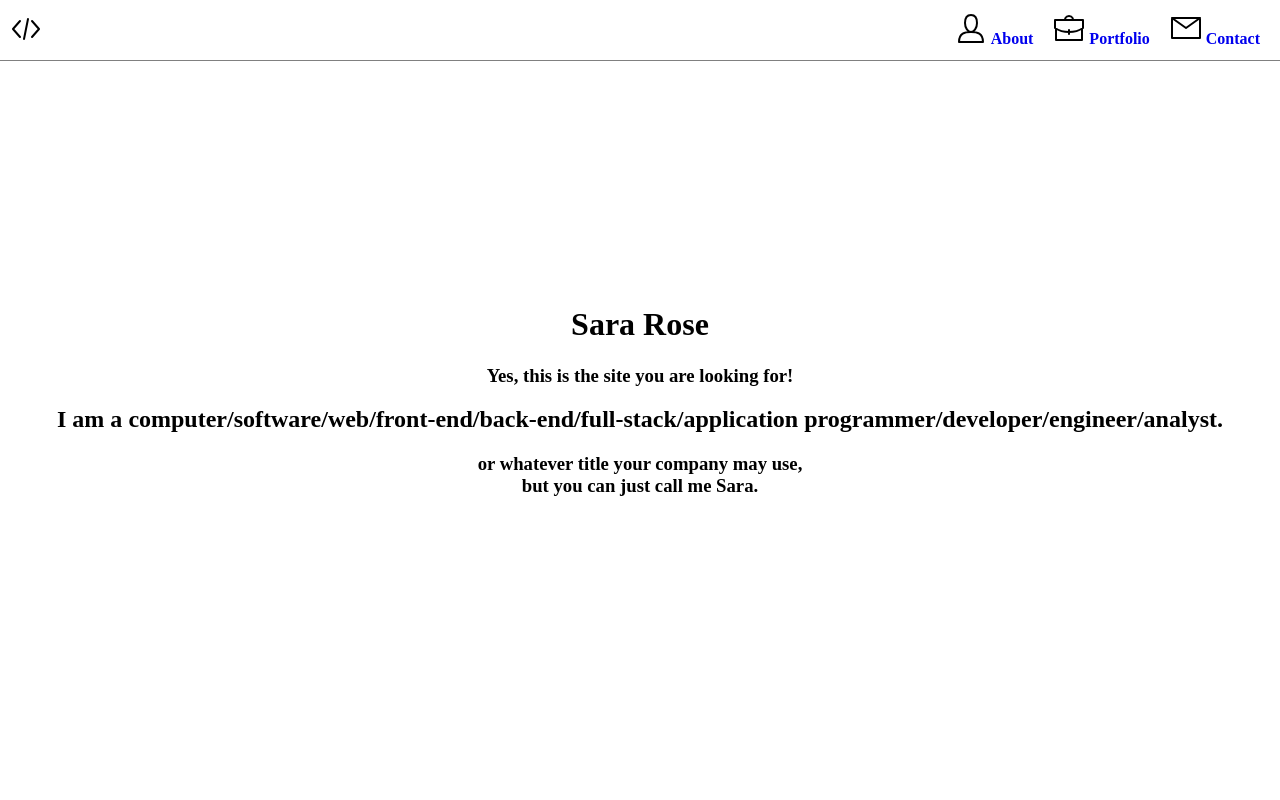
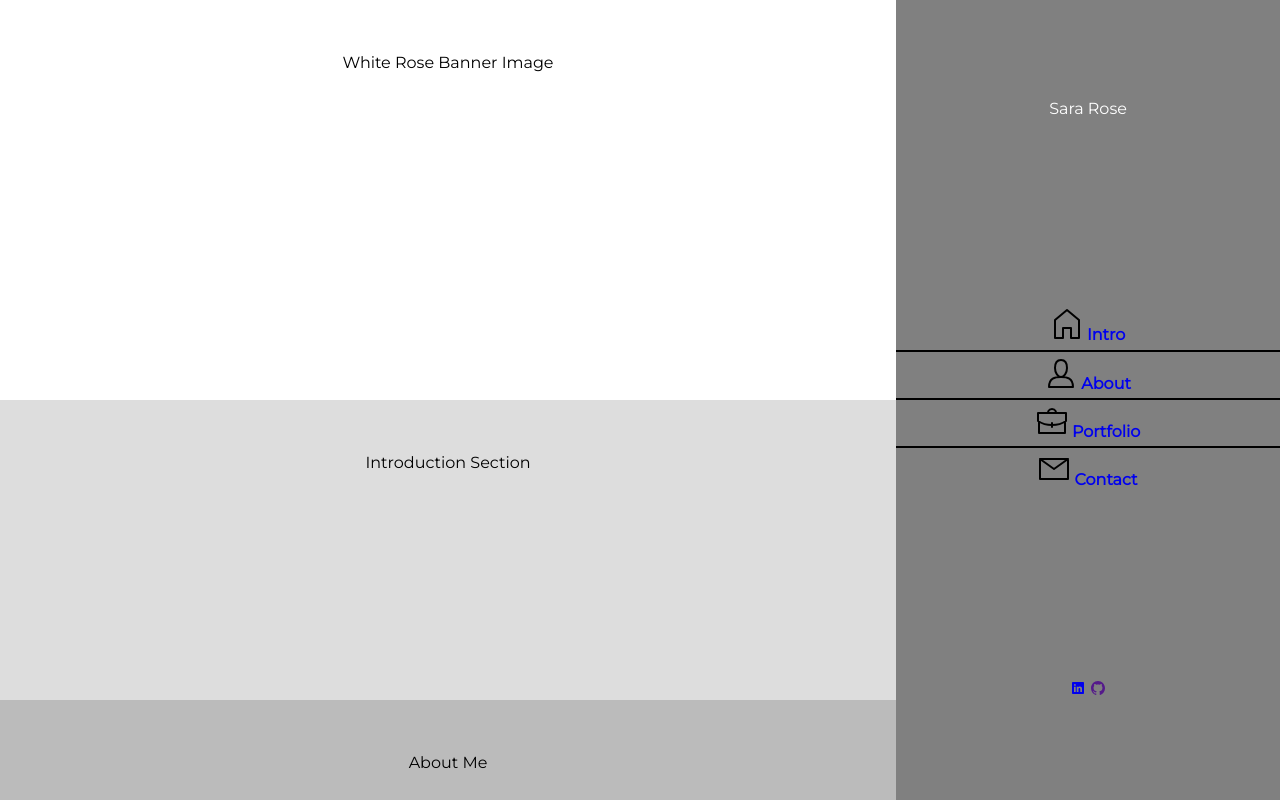
Before and after one commit to SaraRose686/portfolio, a plain HTML site: page index.html in a window 1280 px wide. Shown: the top 800 px of the page. Drawn offline with nearby package versions, Linux system fonts and the light colour scheme; a web font is replaced by a local one.

Commit message:
Updates for Gray-box Wireframe

```diff
--- a/index.html
+++ b/index.html
@@ -9,21 +9,32 @@
     <link rel="stylesheet" href="https://cdnjs.cloudflare.com/ajax/libs/normalize/8.0.1/normalize.min.css"
         integrity="sha256-l85OmPOjvil/SOvVt3HnSSjzF1TUMyT9eV0c2BzEGzU="
         crossorigin="anonymous" />
-    <link href='//cdn.jsdelivr.net/devicons/1.8.0/css/devicons.min.css' rel='stylesheet'>
+    <link href='https://cdn.jsdelivr.net/devicons/1.8.0/css/devicons.min.css' rel='stylesheet'>
+    <link href="https://fonts.googleapis.com/css?family=Anonymous+Pro|Clicker+Script|Montserrat&display=swap" rel="stylesheet">
     <link rel="stylesheet" href="style.css" type="text/css" />
     <script type="module" src="script.js"></script>
+    <script src="https://unpkg.com/ionicons@4.5.5/dist/ionicons.js" defer></script>
 </head>
 
 <body>
-    <header>
+
+    <header id="pageHeader">
+        <h1>Sara Rose</h1>
+        <img src="/bytesize-icons/icons/menu.svg" alt="Expand/Collapse menu">
+    </header>
+
+    <nav>
         <figure>
-            <a href="#">
-                <img class="headerIcon" src="bytesize-icons/icons/code.svg" alt="I am a coder." />
+            <div></div>
+            <figcaption>Sara Rose</figcaption>
+        </figure>
+        <ul>
+            <li>
+                <a href="#" >
+                    <img class="menuIcon" src="bytesize-icons/icons/home.svg" alt="Intro" />
+                    <strong class="menuText">Intro</strong>
                 </a>
-        </figure>
-        <nav>
-            <img class="menuBars" src="/bytesize-icons/icons/menu.svg" alt="Collapse menu" />
-            <ul class="menu">
+            </li>
             <li>
                 <a href="#" >
                     <img class="menuIcon" src="bytesize-icons/icons/user.svg" alt="About Me" />
@@ -43,10 +54,40 @@
                 </a>
             </li>
         </ul>
+        <footer>
+            <a href="#">
+                <ion-icon name="logo-linkedin"></ion-icon>
+            </a>
+            <a href="">
+                <ion-icon name="logo-github"></ion-icon>
+            </a>
+        </footer>
     </nav>
+
+
+    <main>
+        <header id="whiteRoseBanner">
+            White Rose Banner Image
         </header>
-    <main>
-        <article>
+
+        <section>
+            Introduction Section
+        </section>
+
+        <section>
+            About Me
+        </section>
+
+        <section>
+            Portfolio
+        </section>
+
+        <section>
+            Contact Form
+        </section>
+
+<!-- No content yet for wireframe.
+        <section>
             <h1>Sara Rose</h1>
             <h3>Yes, this is the site you are looking for! </h3>
             <h2>I am a
@@ -55,8 +96,8 @@
             </h2>
             <h3>or whatever title your company may use,
                 <br>but you can just call me Sara.</h3>
-        </article>
-        <article class="portfolio">
+        </section>
+        <section class="portfolio">
             <h1>Bible Quest</h1>
             <p>
                 How well do you know the Bible? Start your quest for Bible knowledge with this quiz web app. Answer 10 multiple choice Bible trivia questions to learn more about the stories in Bible.  For more information on each question, follow the Bible Gateway hyperlink to read the Bible passage.
@@ -75,12 +116,11 @@
             <h2>Find it here</h2>
                 <a href="https://sararose686.github.io/bible-quiz-app/">Live Quiz</a><br>
                 <a href="https://github.com/SaraRose686/bible-quiz-app">GitHub Repo</a>
-        </article>
+        </section>
+-->
+    </main>
 
-    </main>
-    <footer>
-<!--    Currently empty -->
-    </footer>
+
 </body>
 
 </html>
--- a/style.css
+++ b/style.css
@@ -2,73 +2,62 @@
     box-sizing: border-box;
 }
 
-
+/* Mobile First design */
 body {
-    font-family: serif;
+    font-family: 'Montserrat', sans-serif;
+    font-size: 16px;
+    text-align: center;
     margin: 0;
     padding: 0;
-    height: 100vh;
 }
 
-header {
+#pageHeader {
     display: flex;
     justify-content: space-between;
+    width: 100%;
+    height: 30px;
+    background-color: #d3d3d3;
     position: fixed;
-    width: 100%;
-    margin: 0;
-    border-bottom: 1px solid gray;
-    padding: 12px 10px;
-    color: white;
-    font-weight: bold;
+    top: 0;
+    padding: 5px;
     z-index: 1;
 }
 
-figure {
+h1 {
+    font-size: 1.3em;
     margin: 0;
 }
 
 nav {
-    text-align: right;
-    vertical-align: middle;
+    display: none;
 }
 
 a {
     text-decoration: none;
 }
 
-.menu {
-    display: none;
-    vertical-align: middle;
-    list-style: none;
-
-}
-
 main {
+    margin-top: 30px;
     height: 100%;
     display: flex;
     flex-direction: column;
     justify-content: center;
     text-align: center;
-    padding: 5px 25px;
 }
 
-.portfolio {
-    display: none;
-    position: absolute;
-    width: 90%;
-    margin-left: auto;
-    margin-right: auto;
-    padding: 10px;
-    border: 2px solid;
-    background-color: silver;
-    border-radius: 5px;
-    -moz-border-radius: 5px;
-    -webkit-border-radius: 5px;
+#whiteRoseBanner {
+    min-height: 400px;
+    padding: 6% 0;
 }
 
-.portfolio ul {
-    list-style: none;
-    padding: 0;
+section {
+    min-height: 300px;
+    padding: 6% 0;
+    background-color: #bbb;
+}
+
+section:nth-child(even) {
+    background-color: #ddd;
 }
 
 .unsplashLogo {
@@ -83,19 +72,45 @@ main {
 /* Styling for Tablet size screen */
 @media screen and ( min-width: 550px ) {
 
-header {
+nav {
     display: flex;
+    flex-direction: column;
+    justify-content: space-around;
+    text-align: center;
+    width: 15%;
+    height: 100vh;
+    margin: 0;
+    right: 0;
+    position: fixed;
+    padding: 15px 0;
+    color: white;
+    background-color: gray;
+    vertical-align: middle;
 }
 
-.menuBars {
+nav figure,
+nav footer {
     display: none;
+    margin: 0;
 }
 
-.menu {
-    display: flex;
-    flex-direction: row;
-    justify-content: flex-end;
-    margin: 0;
+nav ul {
+    list-style: none;
+    padding: 0;
+
+}
+
+nav li {
+    border-bottom: 2px solid black;
+    padding: 5px 0;
+}
+
+nav li:nth-last-child(1) {
+    border-bottom: 0;
+}
+
+main {
+    margin-right: 15%;
 }
 
 .menuText {
@@ -107,15 +122,22 @@ header {
 /* Styling for Computer size screen */
 @media screen and ( min-width: 850px ) {
 
-.menu {
-    display: flex;
-    flex-direction: row;
-    justify-content: flex-end;
-
+#pageHeader {
+    display: none;
 }
 
-.menu > li {
-    padding: 0 10px;
+nav {
+    width: 30%;
+}
+
+nav figure,
+nav footer {
+    display: block;
+}
+
+main {
+    margin-top: 0;
+    margin-right: 30%;
 }
 
 .menuText {
```
Also changed, not shown: bytesize-icons/icons/home.svg (added). Lines whose indentation alone changed are shown as unchanged.
